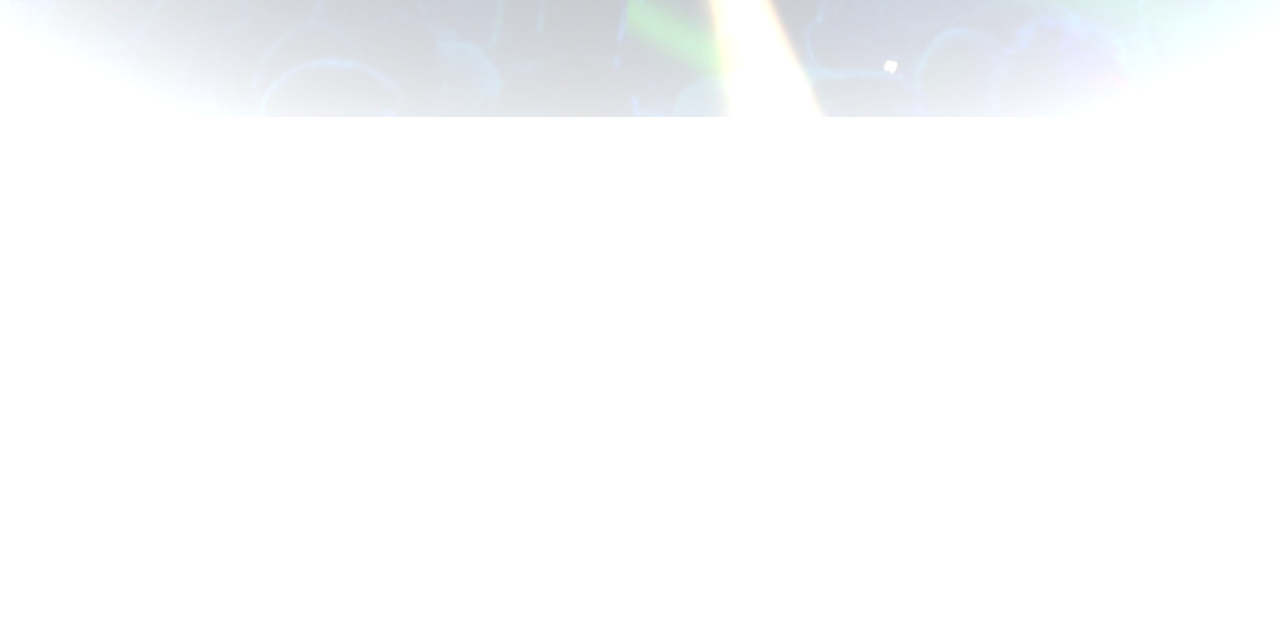
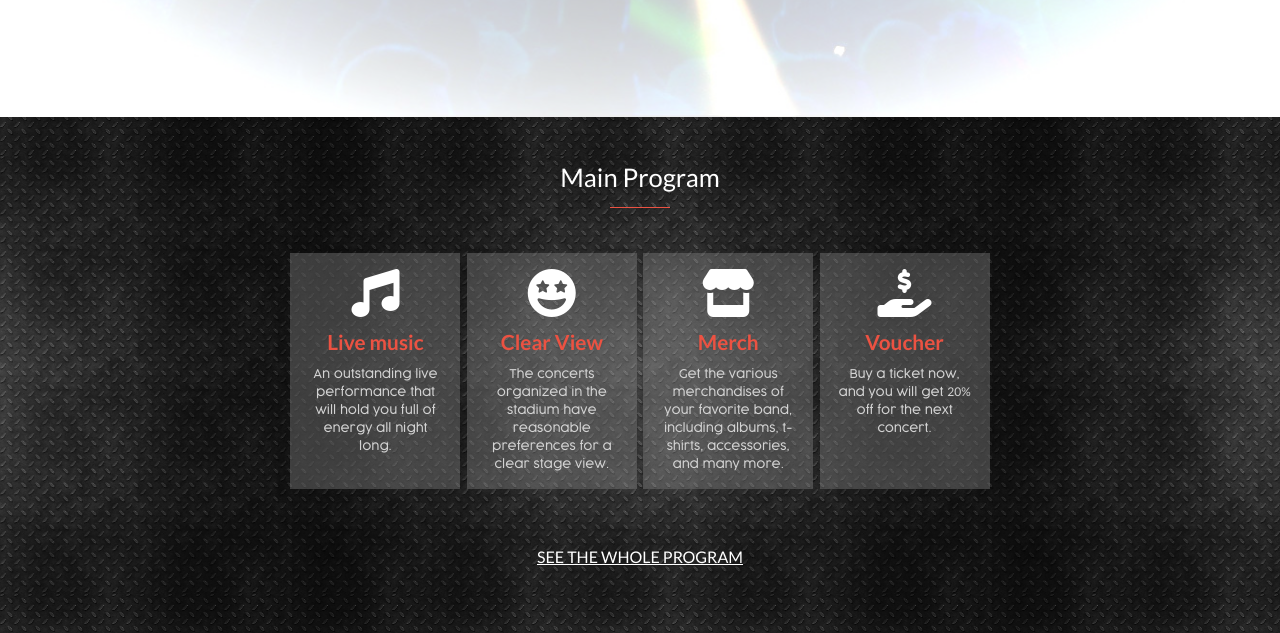
Before and after one commit to 8Bts/the_big_4_festival, a plain HTML site: page index.html in a window 1280 px wide. Shown: the part 650-1283 px from the top of the page. Before the commit the page ends 800 px from the top, so only its background shows below. Drawn offline with nearby package versions, Linux system fonts and the light colour scheme.

Commit message:
Added and styled contents of main-program section

```diff
--- a/css/basic-style.css
+++ b/css/basic-style.css
@@ -21,8 +21,11 @@ a:hover {
 
 div { font-family: 'Lato', sans-serif;}
 
+.font-lato { font-family: 'Lato', sans-serif; }
 
-/* ============================================= Nav section ============================================ */
+.color-secondary { color: var(--secondary-color); }
+
+/* ============================================================ Nav section ======================================================= */
 
 .nav-top { background-color: #3e3e3e }
 
@@ -67,7 +70,6 @@ div { font-family: 'Lato', sans-serif;}
 
 .get-ticket-link {
   margin-right: 16.4vw;
-  color: var(--secondary-color);
   padding: 7px 15px;
   white-space: nowrap;
   transition: background-color 0.2s, color 0.4s;
@@ -85,7 +87,7 @@ div { font-family: 'Lato', sans-serif;}
   top: 0;
 }
 
-/* ============================================= Nav section ============================================ */
+/* ====================================================== First Glance section ==================================================== */
 
 .first-glance {
   background: url(/img/Coachella-Valley-Music.jpg) bottom no-repeat fixed;
@@ -107,7 +109,6 @@ div { font-family: 'Lato', sans-serif;}
 .fg-content {
   position: relative;
   top: 17vh;
-  color: var(--secondary-color);
   z-index: 1;
 }
 
@@ -149,3 +150,94 @@ div { font-family: 'Lato', sans-serif;}
   font-size: 17px;
   color: var(--primary-color);
 }
+
+/* ====================================================== Main program section ==================================================== */
+
+.main-program {
+  background: url(/img/metal-texture.jpg) center repeat;
+  background-size: 700px;
+}
+
+.mp-header { padding: 2.8em 0; }
+
+.mp-h1 {
+  font-size: 1.6rem;
+  color: white;
+  margin-bottom: 0;
+}
+
+.mp-hr {
+  margin-top: 15px;
+  margin-bottom: 0;
+  width: 60px;
+  border-top: 1px solid var(--secondary-color);
+}
+
+.program-features {
+  display: flex;
+  margin: 0 auto;
+  flex-direction: column;
+  justify-content: center;
+}
+
+.pf-card {
+  flex-flow: row nowrap;
+  align-items: center;
+  justify-content: center;
+  padding: 1em;
+  margin: 0.3em 0.8em;
+  background-color: rgba(133, 133, 133, 0.4);
+}
+
+.pf-card-h1 {
+  font-size: 1.3rem;
+  margin: 0 0.9em;
+  font-weight: 600;
+}
+
+.pf-card-p {
+  margin-bottom: 0;
+  color: var(--light-color);
+  font-weight: 500;
+  font-size: 12px;
+  font-family: 'cocogooselight';
+}
+
+.mp-red-link {
+  display: inline-block;
+  color: white;
+  background-color: var(--secondary-color);
+  padding: 1.5em 2.5em;
+  margin: 2.5em 0;
+  text-align: center;
+  transition: color 0.4s, background-color 0.2s;
+  border: 2px solid var(--secondary-color);
+}
+
+@media screen and (min-width: 768px){
+
+/* ====================================================== Main program section ==================================================== */
+
+  .program-features {
+    flex-direction: row;
+  }
+
+  .pf-card {
+    flex-flow: column nowrap;
+    justify-content: start;
+    width: 170px;
+    margin: 0 0.2em;
+  }
+
+  .pf-card-h1 { margin: 0.6em 0 0.5em; }
+
+  .pf-card-p { text-align: center; }
+
+  .mp-bottom-link {
+    color: white;
+    padding: 3.5em 0 4em;
+    margin: 0;
+    text-decoration: underline;
+  }
+
+}
--- a/index.html
+++ b/index.html
@@ -45,7 +45,7 @@
             <a href="./about.html">Sponsor</a>
           </li>
         </ul>
-        <a class="get-ticket-link" href="./tickets.html">Get ticket</a>
+        <a class="get-ticket-link color-secondary" href="./tickets.html">Get ticket</a>
       </div>
       <div class="mobile-menu d-md-none">
         <button class="nav-menu-btn  bg-transparent border-0 mt-3 ml-3">
@@ -54,10 +54,11 @@
       </div>
     </nav>
     <main>
+
       <div class="first-glance">
         <div class="layer-white"></div>
         <div class="fg-content text-center">
-          <p class="witness-p">"Witness History!"</p>
+          <p class="witness-p color-secondary">"Witness History!"</p>
           <h1>The Big Four Festival <br><span class="time-span">2020</span></h1>
           <p class="festival-des">
             The tickets are going fast! Don't miss the chance of your life to meet the 4 legendary thrash metal bands appearing on the same stage.
@@ -67,6 +68,46 @@
         </div>
       </div>
 
+      <div class="main-program">
+        <header class="mp-header">
+          <h1 class="mp-h1 text-center">Main Program</h1>
+          <hr class="mp-hr">
+        </header>
+        <div class="program-features">
+
+          <div class="pf-card text-white d-flex">
+            <i class="fas fa-music fa-3x"></i>
+            <h2 class="pf-card-h1 color-secondary">Live music</h2>
+            <p class="pf-card-p">An outstanding live performance that will hold you full of energy all night long.</p>
+          </div>
+
+          <div class="pf-card text-white d-flex">
+            <i class="fas fa-grin-stars fa-3x"></i>
+            <h2 class="pf-card-h1 color-secondary">Clear View</h2>
+            <p class="pf-card-p">The concerts organized in the stadium have reasonable preferences for a clear stage view.</p>
+          </div>
+
+          <div class="pf-card text-white d-flex">
+            <i class="fas fa-store fa-3x"></i>
+            <h2 class="pf-card-h1 color-secondary">Merch</h2>
+            <p class="pf-card-p">Get the various merchandises of your favorite band, including albums, t-shirts, accessories, and many more.</p>
+          </div>
+
+          <div class="pf-card text-white d-flex">
+            <i class="fas fa-hand-holding-usd fa-3x"></i>
+            <h2 class="pf-card-h1 color-secondary">Voucher</h2>
+            <p class="pf-card-p">Buy a ticket now, and you will get <span class="font-lato">20%</span> off for the next concert.</p>
+          </div>
+
+        </div>
+        <P class="d-none d-md-block mp-bottom-link text-center">
+          <a href="#">SEE THE WHOLE PROGRAM</a>
+        </P>
+        <div class="text-center">
+        	<a class="mp-red-link d-md-none" href="./tickets.html">GET YOUR TICKET NOW</a>
+        </div>
+      </div>
+
     </main>
     <footer></footer>
   </div>
```
